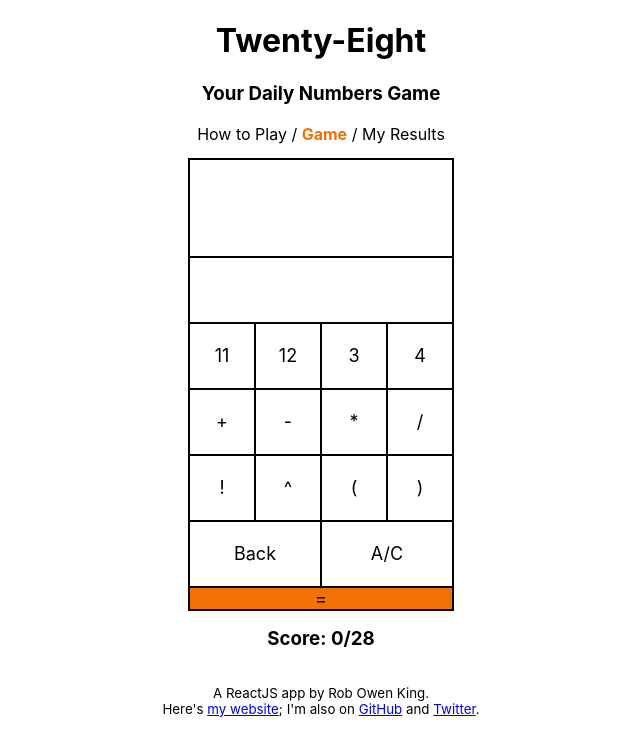
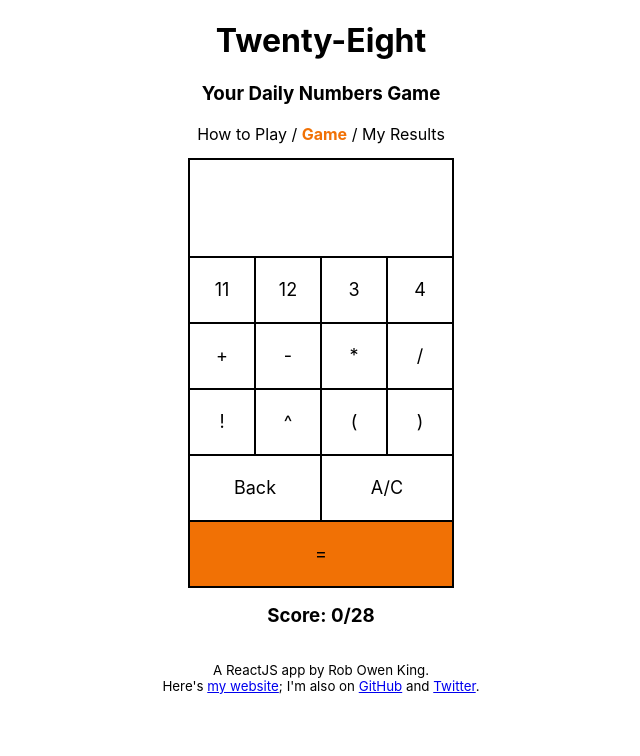
Before and after one commit to RobOwenKing/forty-two, a React (Create React App) app: page / in a window 1280 px wide. Both pictures are taken after a click on the element "Game". Shown: the top 756 px of the page, without its empty margins (319-959 px from the left). Built offline with nearby package versions, Linux system fonts and the light colour scheme.

Commit message:
refactor!: Deletes old .output-calculation and comments out all handlers that would then break

```diff
--- a/src/App.css
+++ b/src/App.css
@@ -95,6 +95,7 @@
   color: transparent;
   height: 1em;
   width: 1px;
+  top: -0.8em;
   position: absolute;
   content: "";
 
--- a/src/components/Calculator.jsx
+++ b/src/components/Calculator.jsx
@@ -25,7 +25,7 @@ const Calculator = ({ date, answers, setAnswers, answerDetails, setAnswerDetails
   const [inputArr, setInputArr] = useState([]);
   const [inputVal, setInputVal] = useState(0);
 
-  const inputRef = useRef();
+  // const inputRef = useRef();
   const [cursorPos, setCursorPos] = useState(0);
 
   /**
@@ -34,8 +34,6 @@ const Calculator = ({ date, answers, setAnswers, answerDetails, setAnswerDetails
   */
   useEffect(() => {
     updateInputVal(inputArr.join(''));
-    inputRef.current.focus();
-    inputRef.current.setSelectionRange(cursorPos, cursorPos);
   }, [inputArr]);
 
   /**
@@ -59,12 +57,12 @@ const Calculator = ({ date, answers, setAnswers, answerDetails, setAnswerDetails
     * @param {string} input - The character(s) the user wishes to add to inputArr
   */
   const inputHandler = (input) => {
-    const inputStr = inputRef.current.value;
+    /*const inputStr = inputRef.current.value;
     const targetInputStr = `${inputStr.slice(0, cursorPos)}${input}${inputStr.slice(cursorPos)}`;
 
     const { newInputArr } = handleInput(targetInputStr, operations, digits);
     setInputArr(newInputArr);
-    setCursorPos(cursorPos + newInputArr.join('').length - inputArr.join('').length);
+    setCursorPos(cursorPos + newInputArr.join('').length - inputArr.join('').length);*/
   };
 
   /**
@@ -73,10 +71,10 @@ const Calculator = ({ date, answers, setAnswers, answerDetails, setAnswerDetails
     * @param {string} input - The digit(s) the user wishes to add to inputArr
   */
   const digitHandler = (id, input) => {
-    if (digitsUsed.includes(id)) { return; }
+    /*if (digitsUsed.includes(id)) { return; }
 
     inputHandler(input);
-    setDigitsUsed([...digitsUsed, id]);
+    setDigitsUsed([...digitsUsed, id]);*/
   };
 
   /**
@@ -84,13 +82,13 @@ const Calculator = ({ date, answers, setAnswers, answerDetails, setAnswerDetails
     * parses result to update inputArr, digitsUsed and cursorPos as necessary
   */
   const backspaceHandler = () => {
-    const inputStr = inputRef.current.value;
+    /*const inputStr = inputRef.current.value;
     const targetInputStr = `${inputStr.slice(0, cursorPos - 1)}${inputStr.slice(cursorPos)}`;
 
     const { newInputArr, newDigitsUsed } = handleInput(targetInputStr, operations, digits);
     setInputArr(newInputArr);
     setDigitsUsed(newDigitsUsed);
-    setCursorPos(cursorPos + newInputArr.join('').length - inputArr.join('').length);
+    setCursorPos(cursorPos + newInputArr.join('').length - inputArr.join('').length);*/
   };
 
   /**
@@ -119,24 +117,24 @@ const Calculator = ({ date, answers, setAnswers, answerDetails, setAnswerDetails
     * @param {string} inputStr - The equation to be added to answerDetails
     * @param {number} inputVal - The equation's total to find the correct index in answerDetails
   */
-  const updateAnswerDetails = (inputStr, inputVal) => {
+/*  const updateAnswerDetails = (inputStr, inputVal) => {
     const newAnswerDetails = [...answerDetails];
     newAnswerDetails[inputVal - 1] = inputStr;
     setAnswerDetails(newAnswerDetails);
-  };
+  };*/
 
   /**
     * Checks if the current input is a new, valid answer, if so updates everything relevant
   */
   const enterHandler = () => {
-    if (isValidAnswer()) {
+/*    if (isValidAnswer()) {
       const newAnswers = [...answers, inputVal].sort((a, b) => a - b);
       setAnswers(newAnswers);
       updateAnswerDetails(inputArr.join(''), inputVal);
       setDigitsUsed([]);
       setInputArr([]);
       setInputVal(0);
-    }
+    }*/
   };
 
   useEventListener('keydown', (e) => {
@@ -150,13 +148,13 @@ const Calculator = ({ date, answers, setAnswers, answerDetails, setAnswerDetails
     * Updates everything necessary when the user changes the value of the <input> element
     * @param {Event} event - The onChange event prompting this handler to be called
   */
-  const changeHandler = (event) => {
+/*  const changeHandler = (event) => {
     const { newInputArr, newDigitsUsed } = handleInput(event.target.value, operations, digits);
 
     setCursorPos(inputRef.current.selectionStart)
     setInputArr(newInputArr);
     setDigitsUsed(newDigitsUsed);
-  };
+  };*/
 
   return (
     <div className="grid">
@@ -164,16 +162,6 @@ const Calculator = ({ date, answers, setAnswers, answerDetails, setAnswerDetails
         <EquationInput
           cursorPos={cursorPos} setCursorPos={setCursorPos}
           inputArr={inputArr}
-        />
-
-      </div>
-      <div className="output span-four">
-        <input
-            type="text" ref={inputRef}
-            className="output-calculation"
-            value={inputArr.join('')}
-            onChange={changeHandler}
-            onBlur={() => setCursorPos(inputRef.current.selectionStart)}
         />
         <div
             className={`output-value ${isValidAnswer() ? 'valid' : 'not-valid'}`}
```
